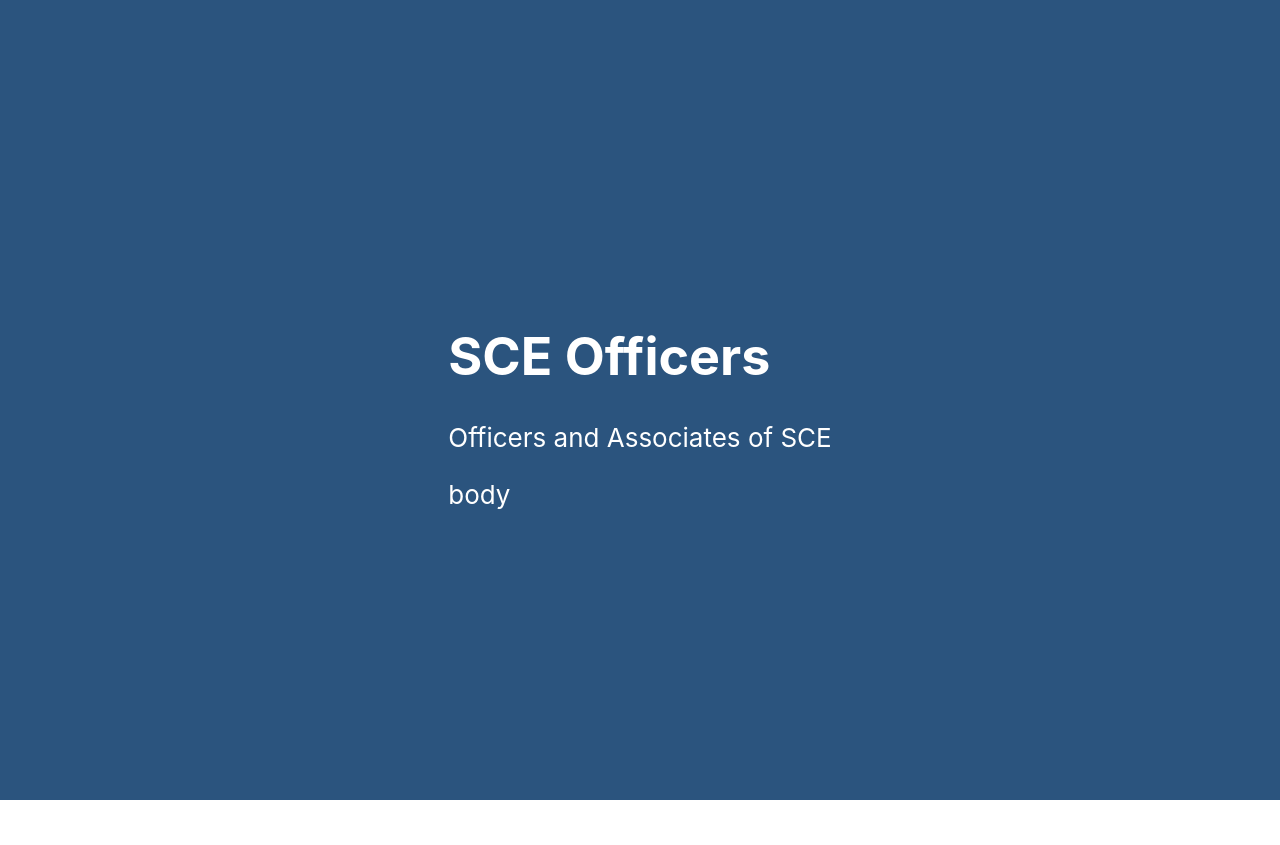
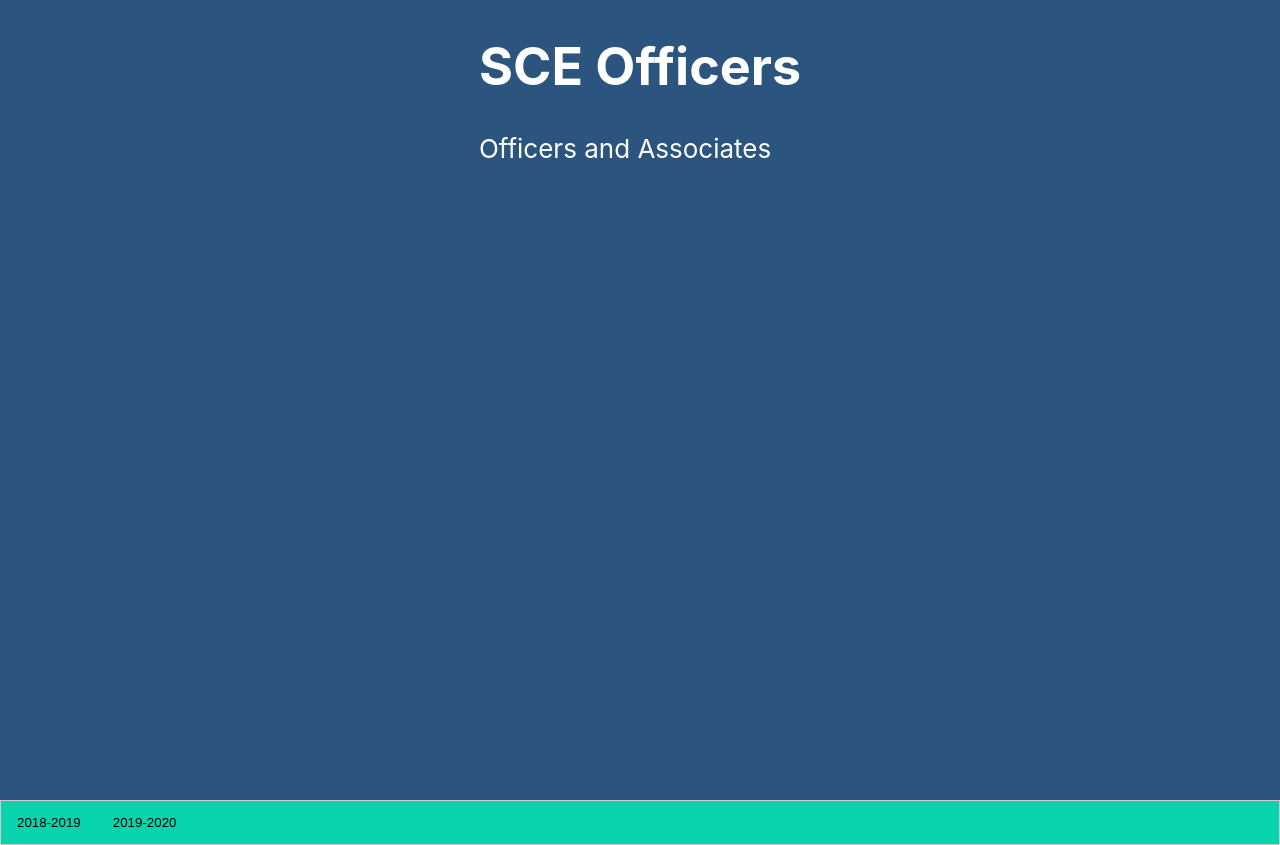
Before and after one commit to ThaiQ/associate, a React (Create React App) app in the folder member/: page / in a window 1280 px wide. Before the commit the page ends 800 px from the top, so only its background shows below. Built offline with nearby package versions, Linux system fonts and the light colour scheme.

Commit message:
e Please enter the commit message for your changes. Lines starting

```diff
--- a/member/src/App.css
+++ b/member/src/App.css
@@ -9,7 +9,7 @@
   display: flex;
   flex-direction: column;
   align-items: center;
-  justify-content: center;
+  justify-content: top;
   font-size: calc(10px + 2vmin);
   color: white;
 }
@@ -29,3 +29,41 @@
 .App-link {
   color: #09d3ac;
 }
+
+.tab {
+  /* overflow: hidden; */
+  border: 1px solid #ccc;
+  background-color: #09d3ac;
+  position: top;
+}
+
+/* Style the buttons that are used to open the tab content */
+.tab button {
+  background-color: inherit;
+  float: top;
+  position: top;
+  border: none;
+  outline: none;
+  cursor: pointer;
+  padding: 14px 16px;
+  transition: 0.3s;
+  top: 0;
+}
+
+/* Change background color of buttons on hover */
+.tab button:hover {
+  background-color: #FFFFFF;
+}
+
+/* Create an active/current tablink class */
+.tab button.active {
+  background-color: #FFFFFF;
+}
+
+/* Style the tab content */
+.tabcontent {
+  display: none;
+  padding: 2px 10px;
+  border: 1px solid #FFFFFF;
+  border-top: none;
+}
--- a/member/src/App.js
+++ b/member/src/App.js
@@ -8,9 +8,24 @@ function App() {
       <div className="App-header">
       <header id="head">
       <h1>SCE Officers</h1>
-      <p>Officers and Associates of SCE</p>
-      <body> body </body>
+      <p>Officers and Associates </p>
+      <body></body>
       </header>
+      </div>
+
+      <div className="tab">
+        <button class="tablinks" onclick="openCity(event, '2018-2019')">2018-2019</button>
+        <button class="tablinks" onclick="openCity(event, '2019-2020')">2019-2020</button>
+      </div>
+
+      <div id="year1" class="tabcontent">
+        <h3>2018-2019</h3>
+        <p>Paris is the capital of France.</p>
+      </div>
+
+      <div id="year2" class="tabcontent">
+        <h3>2019-2020</h3>
+        <p>Tokyo is the capital of Japan.</p>
       </div>
 
     </div>
```
